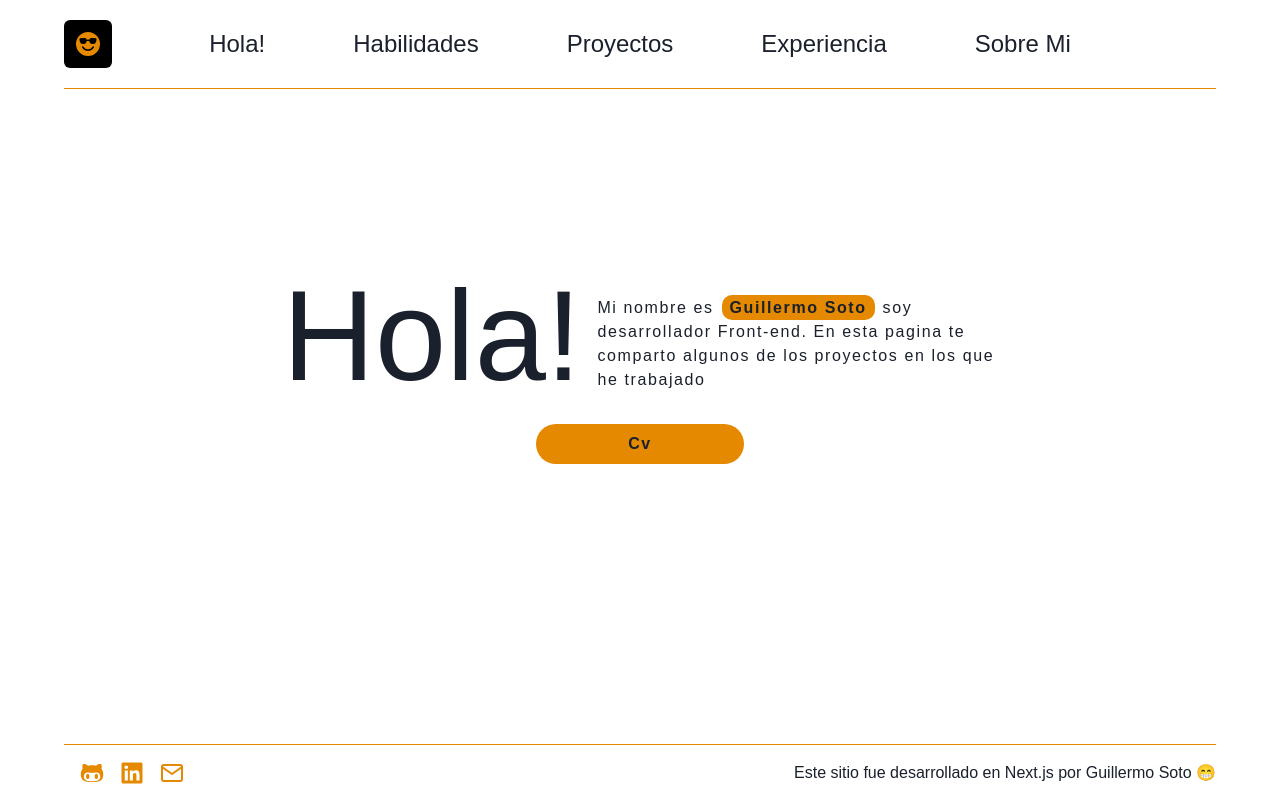
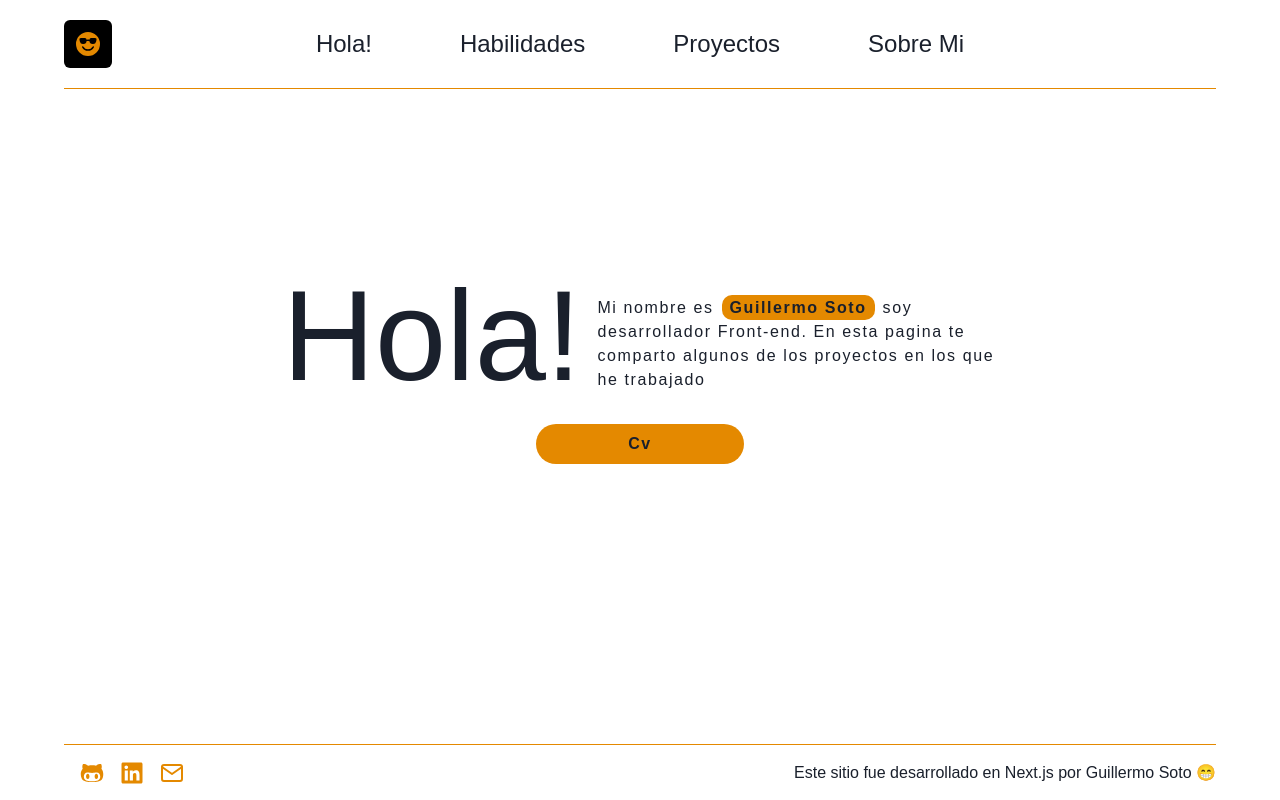
Before and after one commit to GuillermoSM5/Portafolio_Next, a Next.js app: page / in a window 1280 px wide. Built offline with nearby package versions, Linux system fonts and the light colour scheme.

Commit message:
remove experience in havbar

```diff
--- a/Components/HeaderNav.tsx
+++ b/Components/HeaderNav.tsx
@@ -40,9 +40,9 @@ export const HeaderNav = () => {
 				<Link className="header_link" href={'./projects'}>
 					Proyectos
 				</Link>
-				<Link className="header_link" href={'./experience'}>
+				{/* <Link className="header_link" href={'./experience'}>
 					Experiencia
-				</Link>
+				</Link> */}
 				<Link className="header_link" href={'./aboutme'}>
 					Sobre Mi
 				</Link>
```
